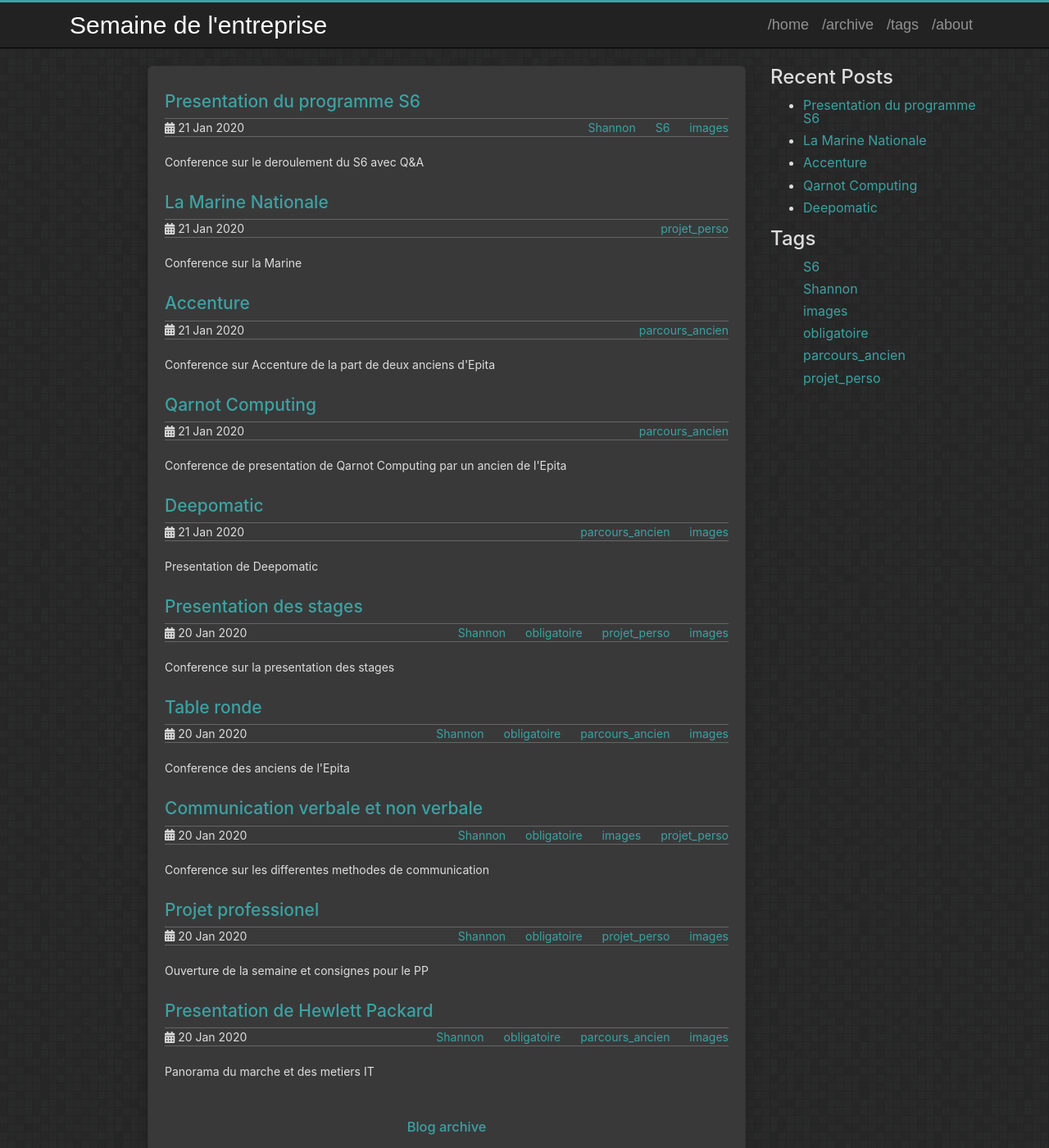
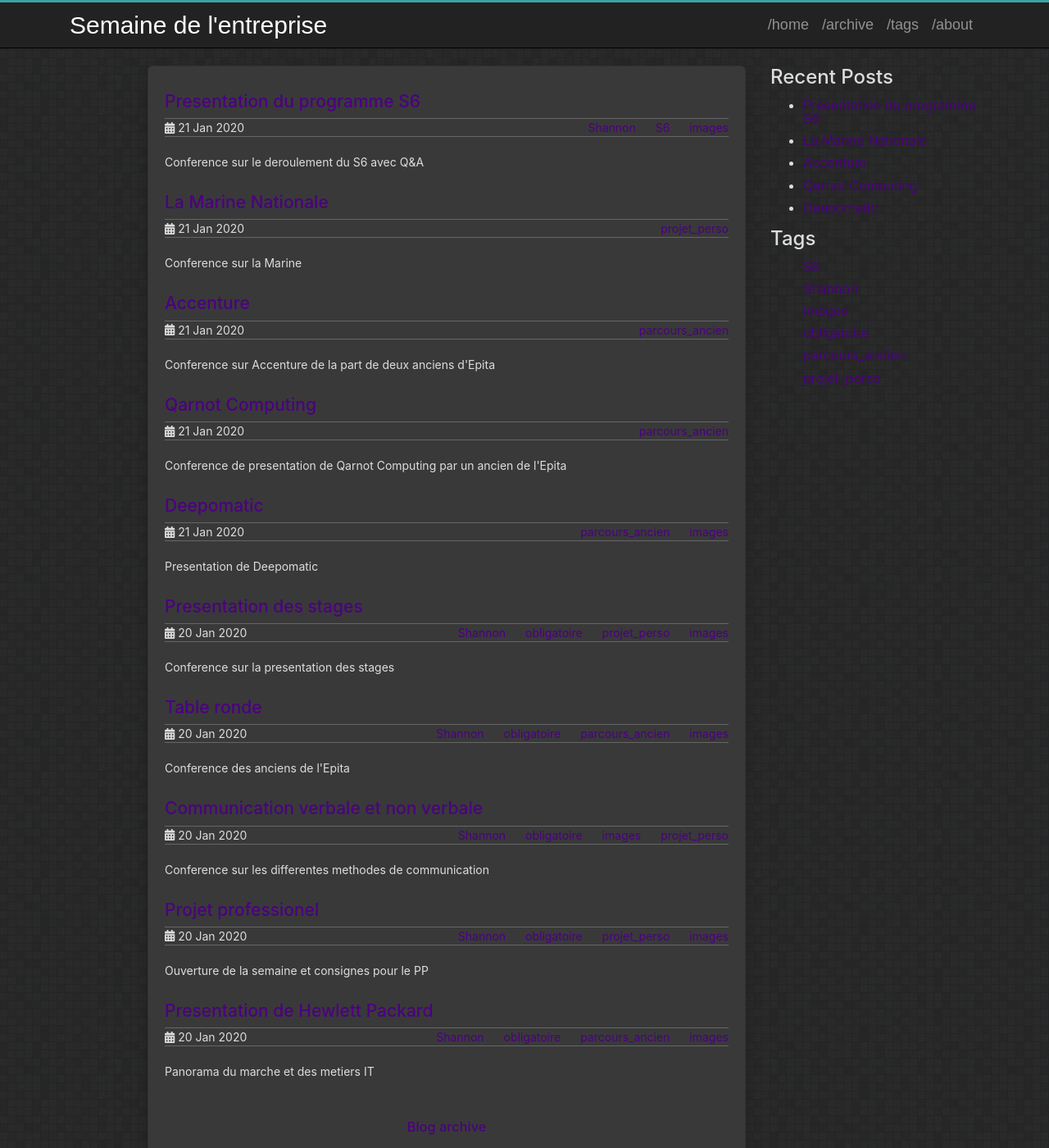
Before and after one commit to lemasyma/entreprise, a Jekyll site: the page built from index.html, in a window 1280 px wide and 1400 px high. Shown: the whole window at 82% size. Built offline with Jekyll 4.4.1, drawn with Linux system fonts in a browser that asks for light colours.

Commit message:
[CSS] Changed colors

```diff
--- a/assets/css/theme.scss
+++ b/assets/css/theme.scss
@@ -16,9 +16,8 @@
 //                    Variables
 //********************************************************
 
-// Several accent colors, choose one or create your own!
-$accent-color: #3CA2A2;    // original =)
-//$accent-color: #C38FD6;  // velvet
+// Several accent colors, choose one or create your own!$accent-color: #3CA2A2;    // original =)
+$accent-color: #4c0080;    // original =)
 //$accent-color: #8FD6B3;  // greenish
 //$accent-color: #35B4DE;  // bluish
 //$accent-color: #D2E354;  // yellowish
@@ -28,7 +27,7 @@
 $background-color: #292929;
 $post-panel-color: #39393a;
 $footer-background-color: #292c2f;
-$note-color: #87CEFA;
+$note-color: #df80ff;
 $warning-color: #ffff00;
 // use this or pick any from /css/pics/background folder or from transparenttextures.com
 $background-pattern: 'random-grey-variations.png';
```
